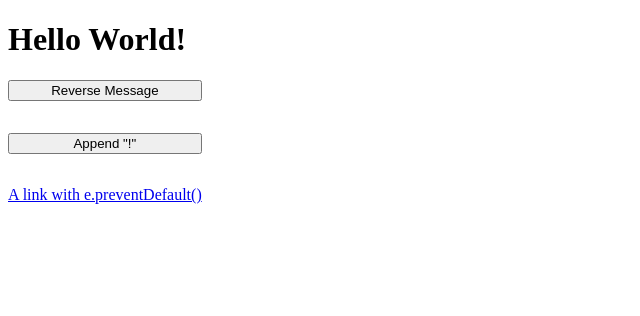
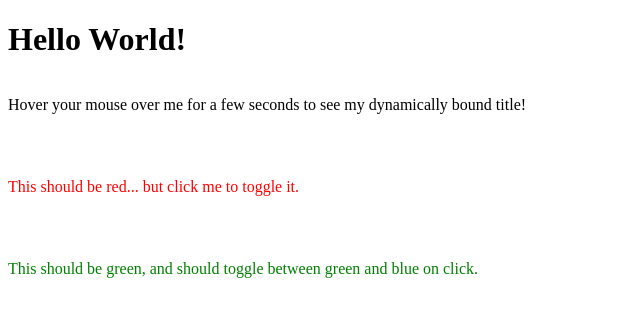
Before and after one commit to kalliub/study-vue, a Vue app: page / in a window 1280 px wide. Shown: the top 316 px of the page, without its empty margins (0-640 px from the left). Built offline with nearby package versions, Linux system fonts and the light colour scheme.

Commit message:
Tutorial: Attribute Bindings

```diff
--- a/src/App.vue
+++ b/src/App.vue
@@ -2,13 +2,15 @@
 import { ref } from 'vue';
 
 const message = ref('Hello World!')
+const isRed = ref(true)
+const color = ref("green")
 
-const reverseMessage = () => {
-  message.value = message.value.split(' ').reverse().join(' ')
+const toggleRed = () => {
+  isRed.value = !isRed.value
 }
 
-const notify = () => {
-  alert("navigation was prevented.")
+const toggleColor = () => {
+  color.value = color.value === 'green' ? 'blue' : 'green'
 }
 
 </script>
@@ -17,18 +19,30 @@ const notify = () => {
   <h1>{{message}}</h1>
 
   <div class="page-body">
-      <button @click="reverseMessage">Reverse Message</button>
+      <p>
+        <span
+          :title="message"
+        >
+          Hover your mouse over me for a few seconds to see my dynamically bound title!
+        </span>
+      </p>
 
-      <button @click="message += '!'">Append "!"</button>
+      <p :class="{ red: isRed }" @click="toggleRed">
+        This should be red... but click me to toggle it.
+      </p>
 
-      <a href="https://vuejs.org" target="_blank" @click.prevent="notify">
-        A link with e.preventDefault()
-      </a>
+      <p :style="{color}" @click="toggleColor">
+        This should be green, and should toggle between green and blue on click.
+      </p>
   </div>
 
 </template>
 
 <style scoped>
+.red {
+  color: red;
+}
+
 .page-body {
   display: flex;
   flex-direction: column;
```
